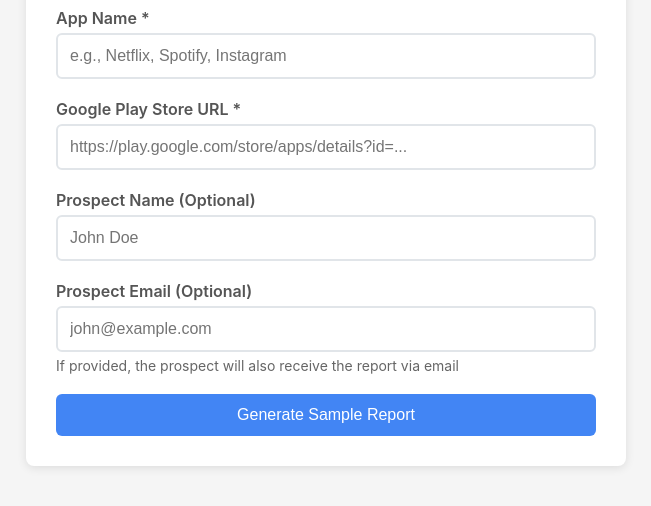
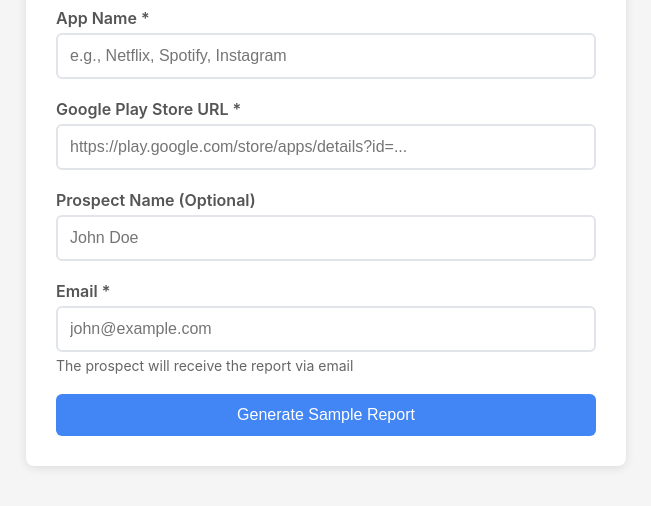
Before and after one commit to malikahmad261/appengage-website, a website: page public/admin.html in a window 1280 px wide. Shown: the part 182-688 px from the top of the page, without its empty margins (314-965 px from the left). Drawn offline with Linux system fonts and the light colour scheme.

Commit message:
Fix form field name mismatch in admin panel
- Changed prospect_email field name to email to match server validation
- Made email field required as expected by backend
- Updated form labels and help text accordingly
- Resolves form submission error: Missing required fields

```diff
--- a/public/admin.html
+++ b/public/admin.html
@@ -126,9 +126,9 @@
             </div>
 
             <div class="form-group">
-                <label for="prospect-email">Prospect Email (Optional)</label>
-                <input type="email" id="prospect-email" name="prospect_email" placeholder="john@example.com">
-                <small>If provided, the prospect will also receive the report via email</small>
+                <label for="prospect-email">Email *</label>
+                <input type="email" id="prospect-email" name="email" placeholder="john@example.com" required>
+                <small>The prospect will receive the report via email</small>
             </div>
 
             <button type="submit" id="submit-btn">Generate Sample Report</button>
```
